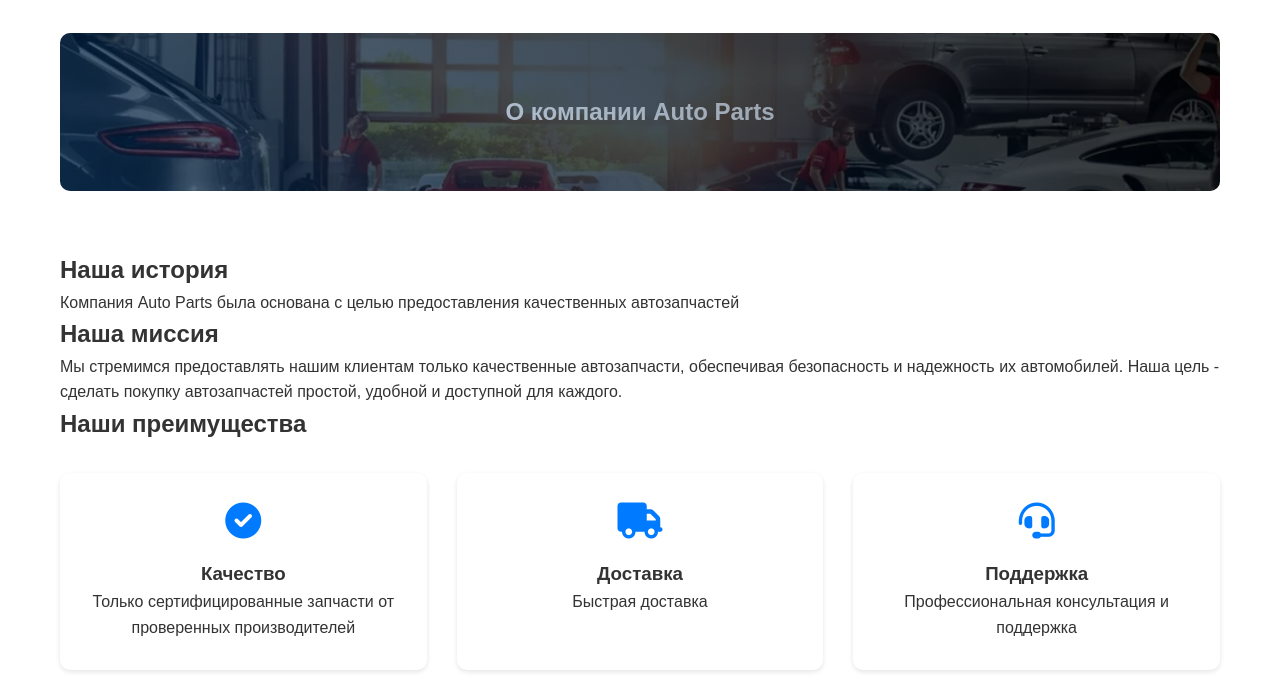
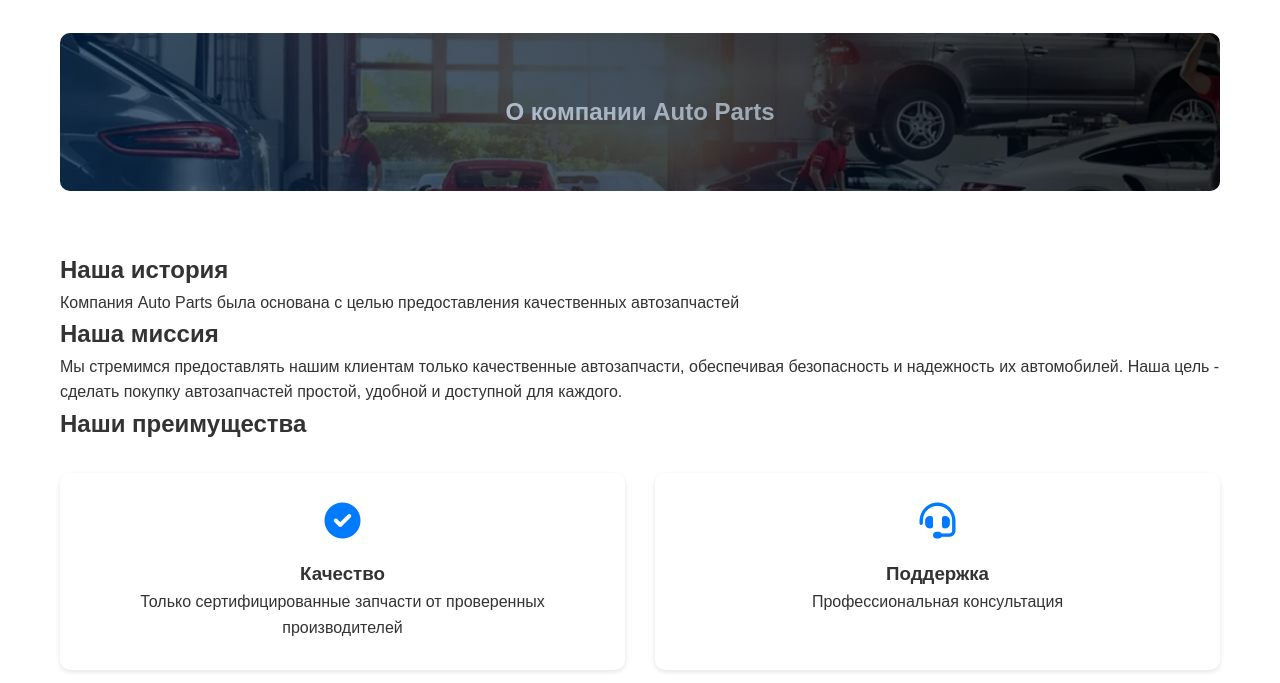
Before and after one commit to lilkxst/auto-parts-website, a plain HTML site: page about.html in a window 1280 px wide. Shown: the part 117-800 px from the top of the page. Drawn offline with Linux system fonts and the light colour scheme.

Commit message:
Update about

```diff
--- a/about.html
+++ b/about.html
@@ -72,14 +72,9 @@
             </p>
           </div>
           <div class="advantage-card">
-            <i class="fas fa-truck"></i>
-            <h3>Доставка</h3>
-            <p>Быстрая доставка</p>
-          </div>
-          <div class="advantage-card">
             <i class="fas fa-headset"></i>
             <h3>Поддержка</h3>
-            <p>Профессиональная консультация и поддержка</p>
+            <p>Профессиональная консультация</p>
           </div>
         </div>
       </section>
```
